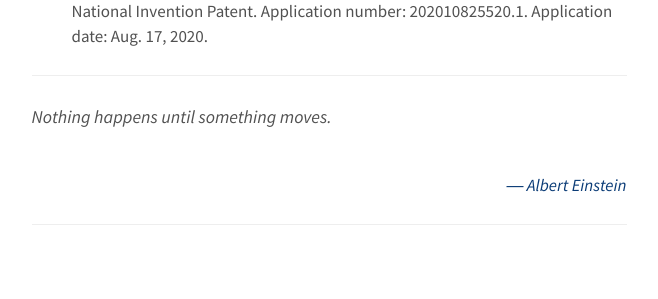
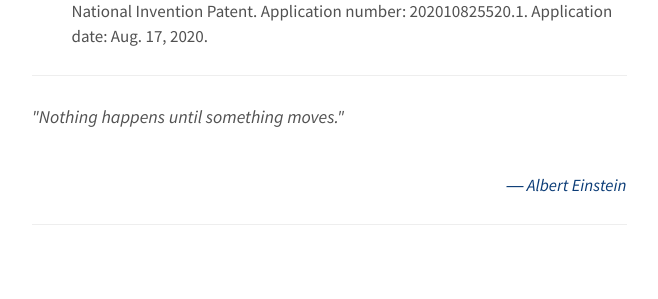
Before and after one commit to sijielan/sijielan.github.io, a Jekyll site: the page index.html, which Jekyll copies as it is, in a window 1280 px wide. Shown: the part 898-1197 px from the top of the page, without its empty margins (311-969 px from the left). Built offline with Jekyll 4.4.1, drawn with Linux system fonts in a browser that asks for light colours.

Commit message:
Update index.html

```diff
--- a/index.html
+++ b/index.html
@@ -73,7 +73,7 @@ My research interests mainly cover storage and file systems. Recently, we are wo
 </ul>
 
 <hr/>
-<p><font size="4"><i> Nothing happens until something moves.</i></p></font></p>  <br>  <div align="right"><font color="#0A3B76"><i> ― Albert Einstein</i></font></div></p>
+<p><font size="4"><i> "Nothing happens until something moves."</i></p></font></p>  <br>  <div align="right"><font color="#0A3B76"><i> ― Albert Einstein</i></font></div></p>
 <!--<button type="button" ><a href="https://github.com/sijielan/Hello-World/raw/master/sijie_CV.pdf" target="_blank"/> Open/Read PDF</button>
 <a class="external" href="sijie_CV.pdf" target="_blank">[pdf]</a> -->
 <hr />
```
